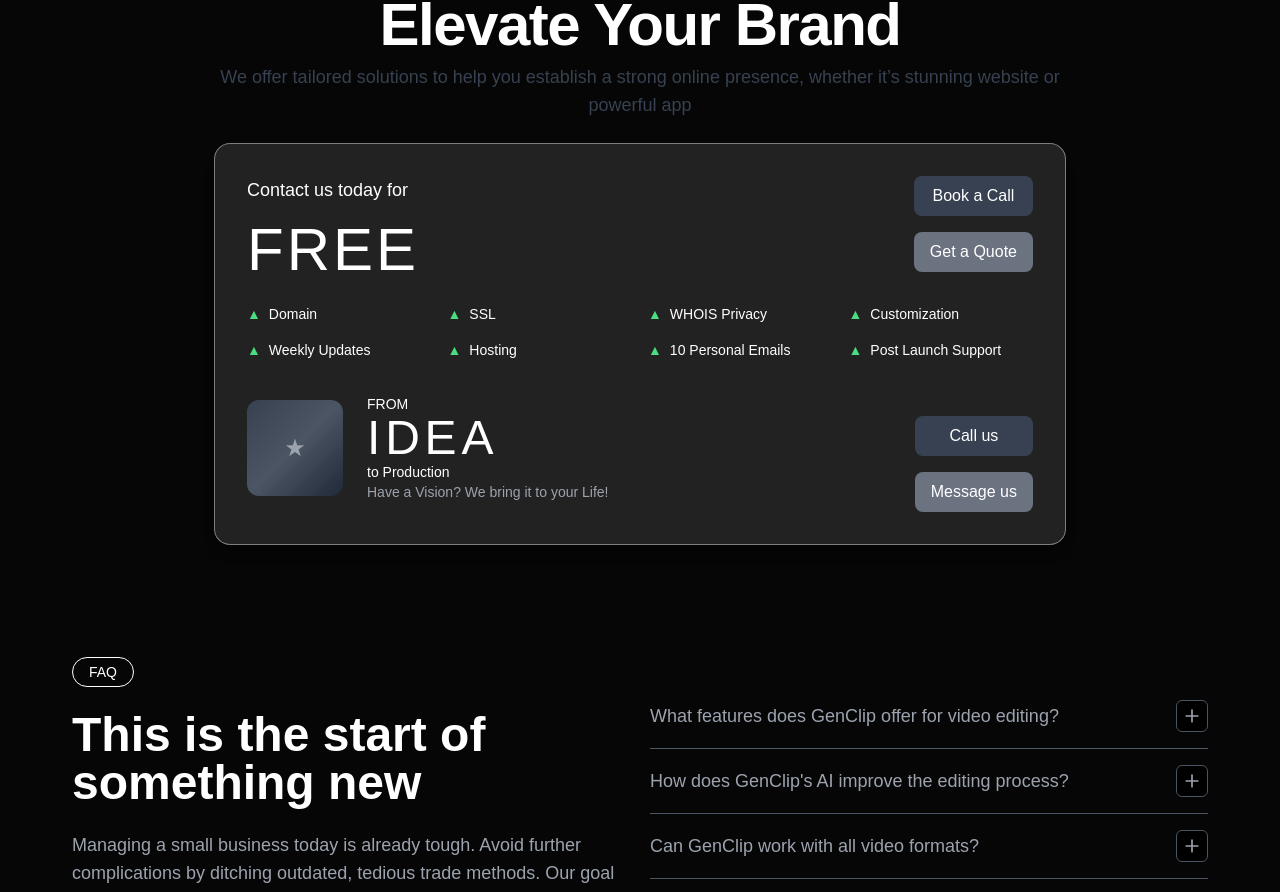
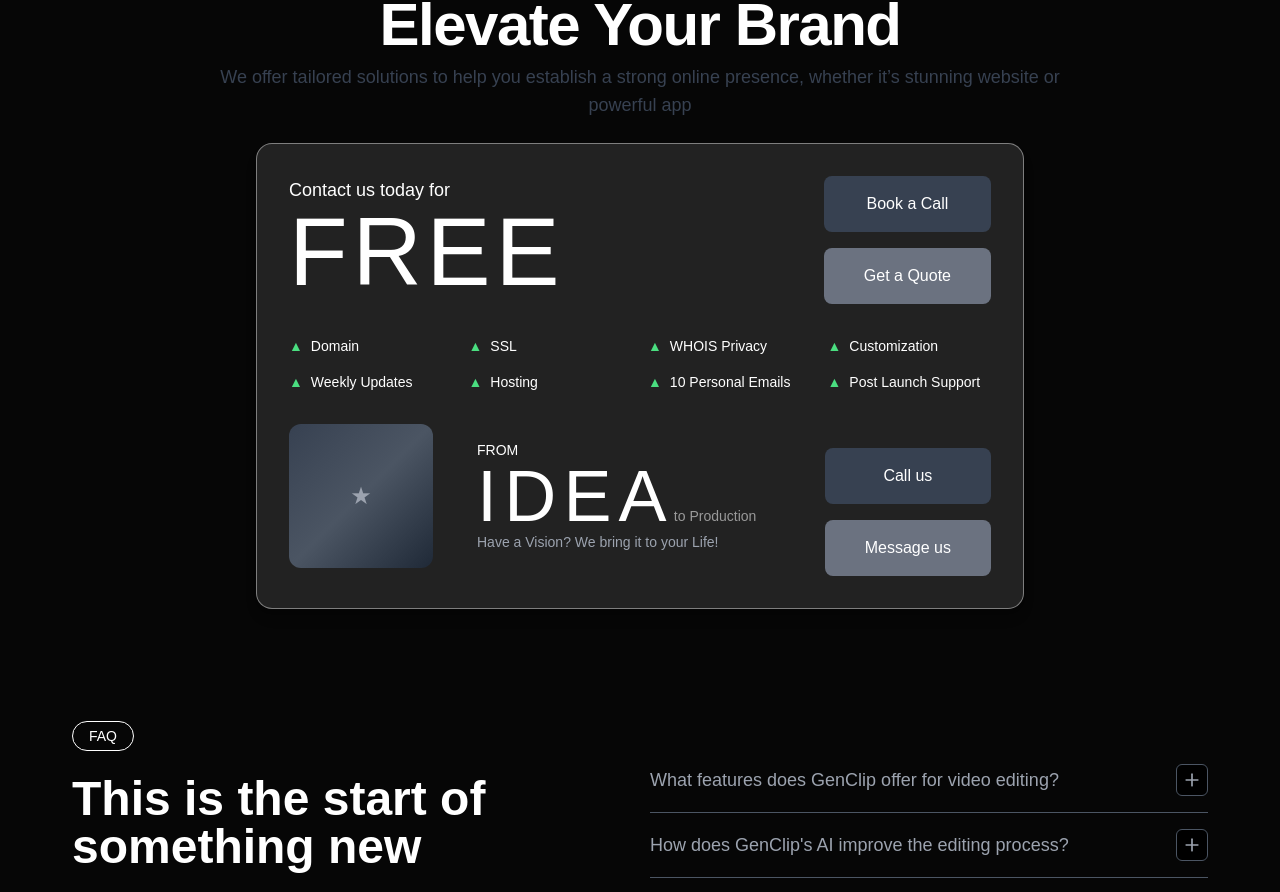
Before and after one commit to webortex/webortex-site, a React (Vite) app: page / in a window 1280 px wide. Shown: the part 1863-2755 px from the top of the page. Built offline with nearby package versions, Linux system fonts and the light colour scheme.

Commit message:
Changes of Pricing Section

```diff
--- a/src/Components/Pricing/Pricing.jsx
+++ b/src/Components/Pricing/Pricing.jsx
@@ -11,21 +11,21 @@ const Pricing = () => {
           We offer tailored solutions to help you establish a strong online
           presence, whether it’s stunning website or powerful app{" "}
         </p>
-        <div className="bg-brandsBgColor text-white p-8 rounded-2xl shadow-lg border border-pricingBorderColor/50 max-w-4xl mx-auto mt-6 mb-6">
+        <div className="bg-brandsBgColor text-white p-8 rounded-2xl shadow-lg border border-pricingBorderColor/50 max-w-3xl mx-auto mt-6 mb-6">
           <div className="flex flex-col sm:flex-row gap-4 justify-between  text-center sm:text-left">
             <div>
-              <h2 className="text-base md:text-lg font-light mb-4">
+              <h2 className="text-base md:text-lg font-light">
                 Contact us today for
               </h2>
-              <h1 className="text-3xl xs:text-4xl md:text-5xl xl:text-6xl font-normal mb-6 tracking-wider">
+              <h1 className="text-6xl xs:text-7xl md:text-7xl xl:text-8xl font-normal mb-6 tracking-wider">
                 FREE
               </h1>
             </div>
             <div className="flex flex-col gap-4 mb-8">
-              <button className="bg-gray-700 hover:bg-gray-600 text-white py-2 px-4 rounded-lg">
+              <button className="bg-gray-700 hover:bg-gray-600 text-white py-4 px-10 rounded-lg">
                 Book a Call
               </button>
-              <button className="bg-gray-500 hover:bg-gray-400 text-white py-2 px-4 rounded-lg">
+              <button className="bg-gray-500 hover:bg-gray-400 text-white py-4 px-10 rounded-lg">
                 Get a Quote
               </button>
             </div>
@@ -47,26 +47,29 @@ const Pricing = () => {
             ))}
           </ul>
           <div className="flex flex-col sm:flex-row justify-between">
-            <div className="flex items-center gap-6">
-              <div className="w-24 h-24 rounded-xl bg-gradient-to-br from-gray-700 via-gray-600 to-gray-800 flex justify-center items-center">
+            <div className="flex flex-col sm:flex-row items-center gap-6">
+              <div className="w-36 h-36 rounded-xl bg-gradient-to-br from-gray-700 via-gray-600 to-gray-800 flex justify-center items-center">
                 <span className="text-2xl text-gray-400">★</span>
               </div>
-              <div>
+              <div className="ml-5">
                 <p className="text-xs md:text-sm font-light uppercase">From</p>
-                <h3 className="text-3xl md:text-4xl xl:text-5xl tracking-widest">
+                <div className="flex items-baseline">
+                <h3 className="text-5xl md:text-6xl xl:text-7xl tracking-widest">
                   IDEA
                 </h3>
-                <p className="text-xs md:text-sm">to Production</p>
+                <p className="text-xs md:text-sm text-gry">to Production</p>
+                </div>
+
                 <p className="text-xs md:text-sm text-gray-400">
                   Have a Vision? We bring it to your Life!
                 </p>
               </div>
             </div>
             <div className="flex flex-col gap-4 mt-8">
-              <button className="bg-gray-700 hover:bg-gray-600 text-white py-2 px-4 rounded-lg sm:w-xl">
+              <button className="bg-gray-700 hover:bg-gray-600 text-white py-4 px-10 rounded-lg sm:w-xl">
                 Call us
               </button>
-              <button className="bg-gray-500 hover:bg-gray-400 text-white py-2 px-4 rounded-lg">
+              <button className="bg-gray-500 hover:bg-gray-400 text-white py-4 px-10 rounded-lg">
                 Message us
               </button>
             </div>
--- a/src/index.css
+++ b/src/index.css
@@ -52,6 +52,7 @@
 .backgry{
   background-color: #999999;
 }
+
 
 .text-greenWhite {
   background: linear-gradient(to right, #65b744 0%, #ffffff 100%);
```
